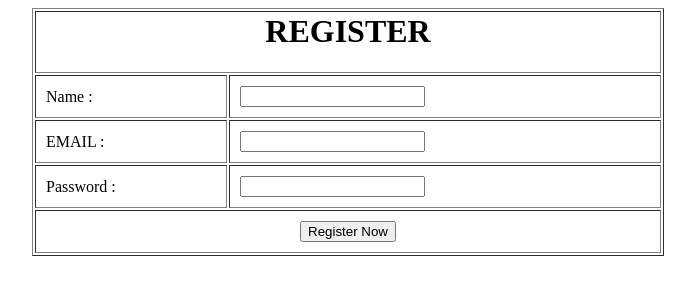
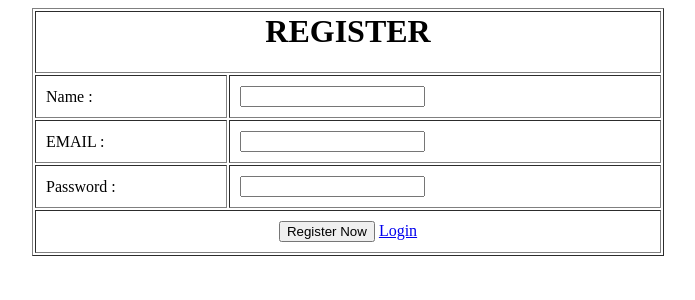
Before and after one commit to ansariabul01/diamnow, a PHP site: page /register.php in a window 1280 px wide. Shown: the top 300 px of the page, without its empty margins (292-987 px from the left). Run offline with PHP 8.4, Linux system fonts and the light colour scheme.

Commit message:
some changes

```diff
--- a/register.php
+++ b/register.php
@@ -55,6 +55,7 @@
             <tr>
                 <td  style="padding: 10px"  colspan="2" align="center">
                     <input type="submit" name="btnSubmit" value="Register Now">
+                    <a href="login.php">Login</a>
                 </td>
             </tr>
             </form>
```
